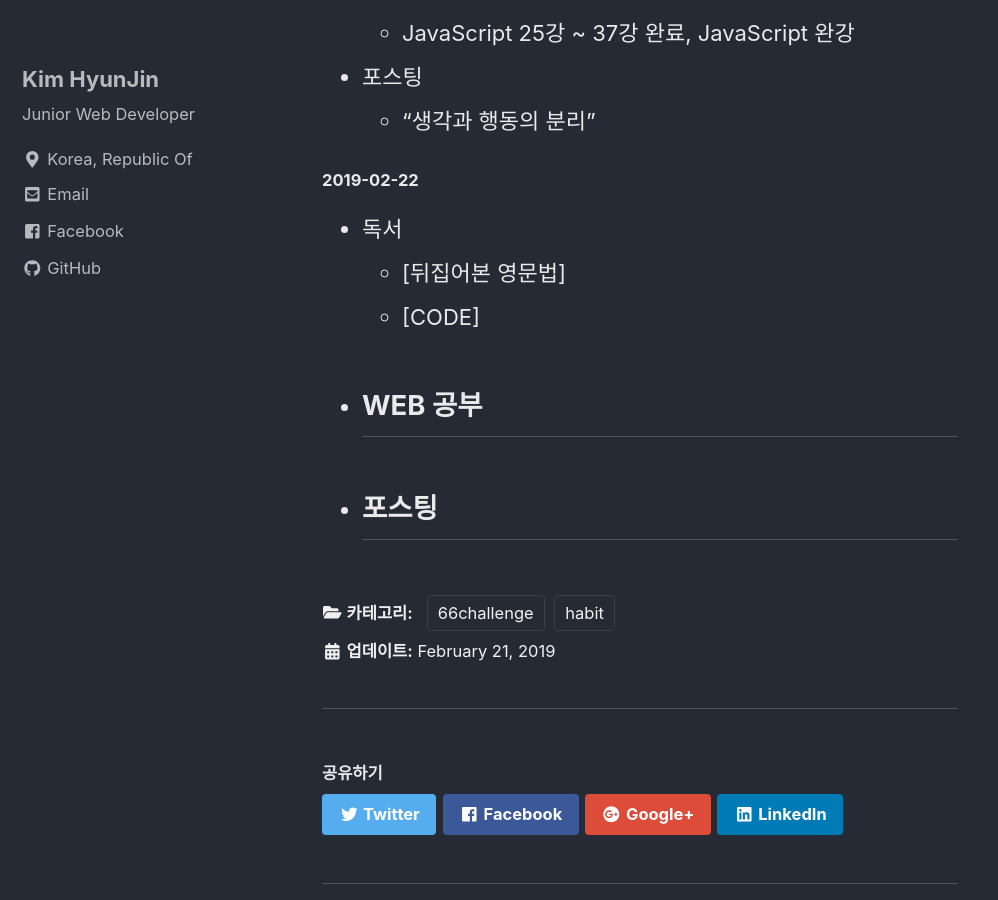
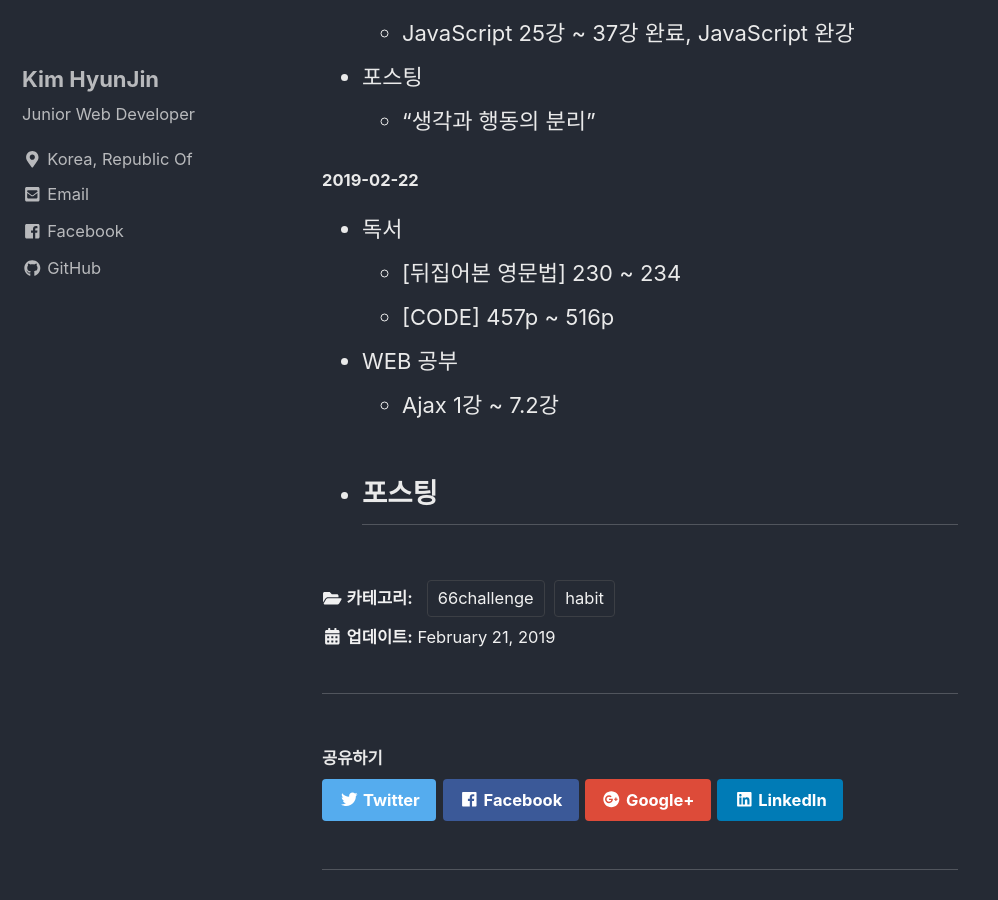
Before and after one commit to DeveloperKHJ/DeveloperKHJ.github.io, a Jekyll site: the page built from _posts/2019-02-15-66challenge.md, in a window 1280 px wide and 900 px high, scrolled down 4927 px. Shown: the whole window, without its empty margins (0-998 px from the left). Built offline with Jekyll 4.4.1, drawn with Linux system fonts in a browser that asks for light colours; cached includes are drawn as plain includes; nearby versions of some CDN libraries; comment, search, counter and statistics services are not loaded.

Commit message:
post update

```diff
--- a/_posts/2019-02-15-66challenge.md
+++ b/_posts/2019-02-15-66challenge.md
@@ -145,12 +145,12 @@ comments: true
 
 #### 2019-02-22
   - 독서
-    - [뒤집어본 영문법]
-    - [CODE]
+    - [뒤집어본 영문법] 230 ~ 234
+    - [CODE] 457p ~ 516p
 
 
   - WEB 공부
-    -
+    - Ajax 1강 ~ 7.2강
 
 
   - 포스팅
```
